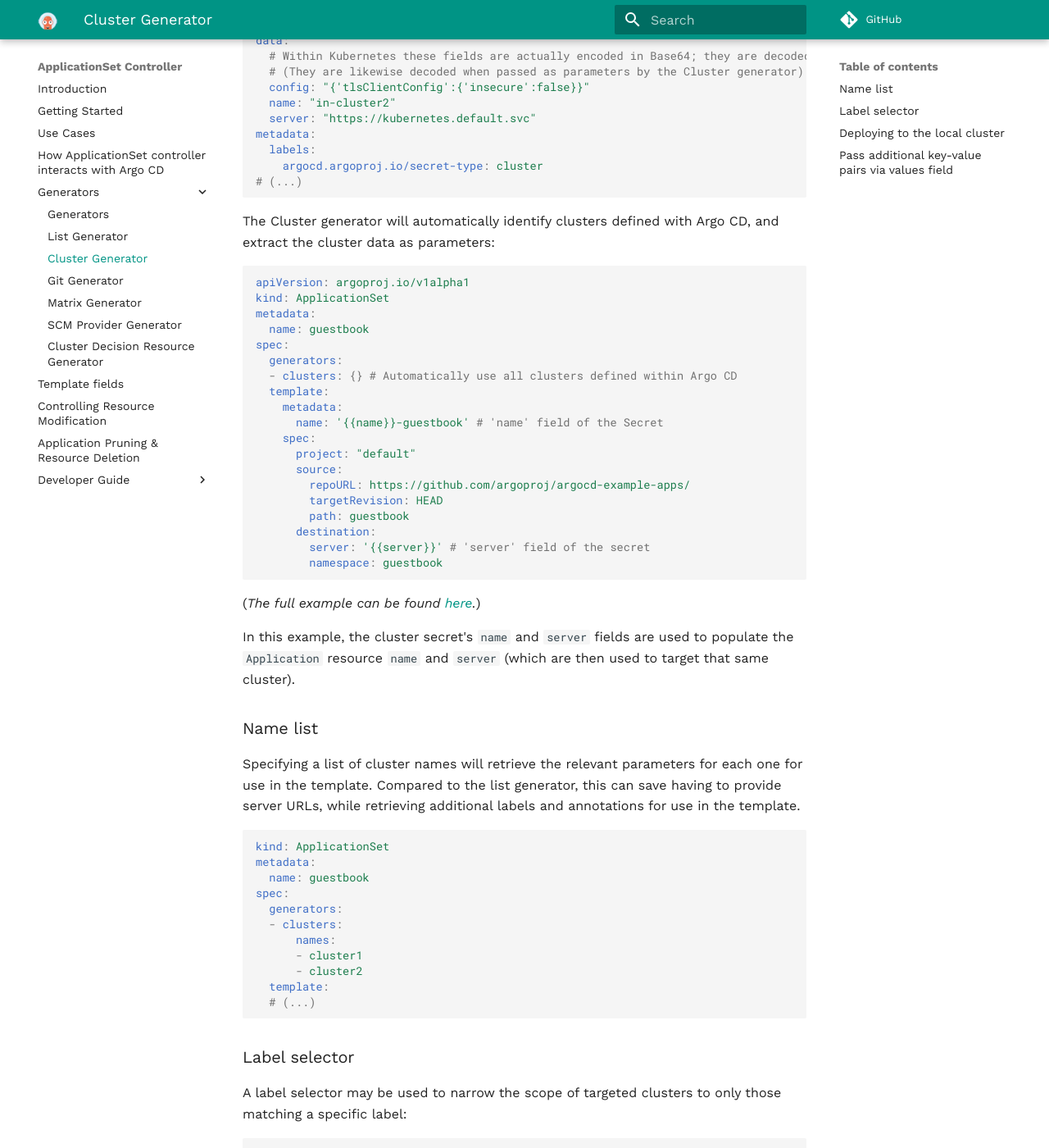
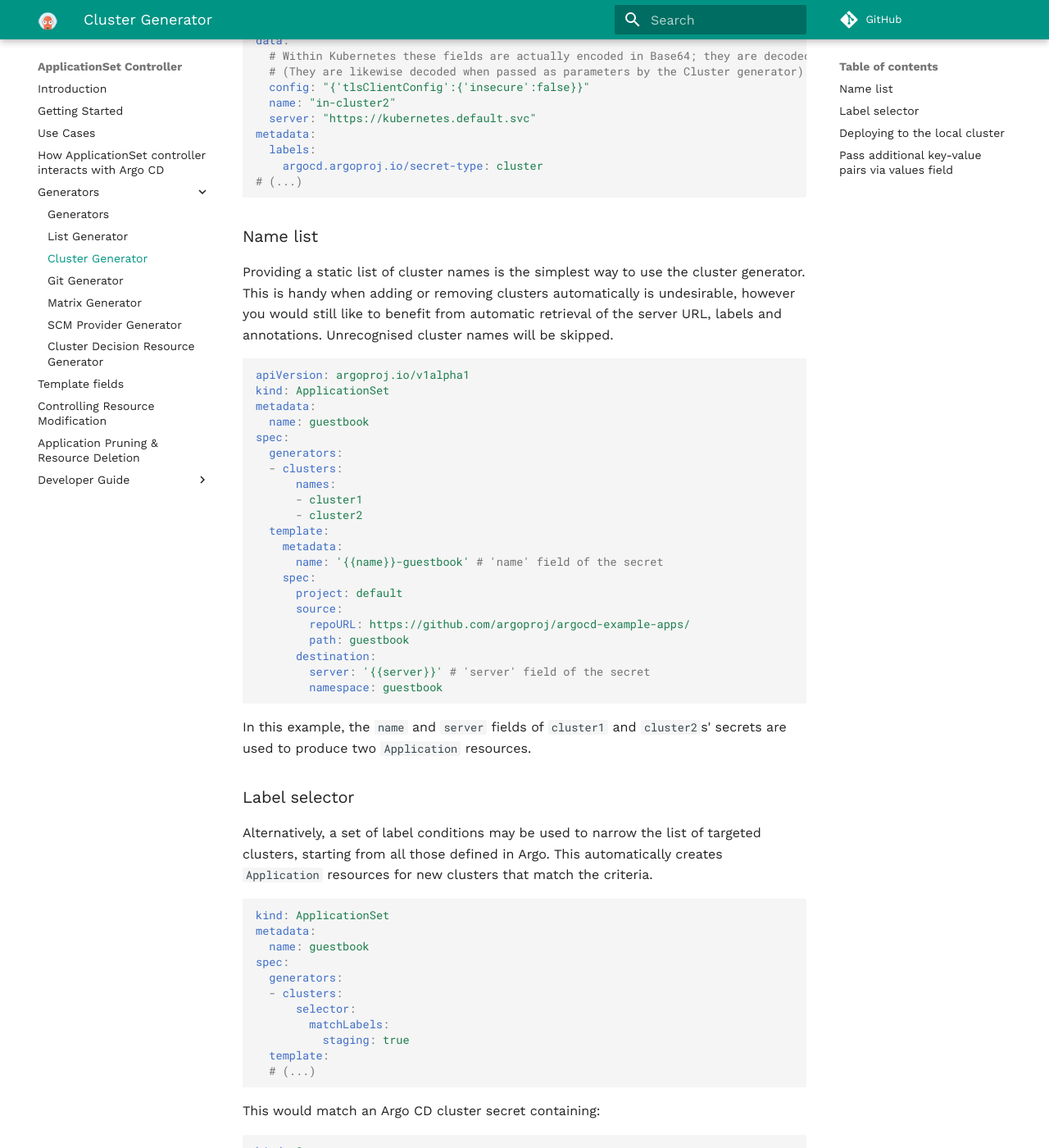
Before and after one commit to argoproj/applicationset, an MkDocs documentation site: the page built from docs/Generators-Cluster.md, in a window 1280 px wide and 1400 px high, scrolled down 580 px. Shown: the whole window at 82% size. Built offline with MkDocs 1.6.1 and Material for MkDocs 9.7.7, drawn with Linux system fonts in a browser that asks for light colours; comment, search, counter and statistics services are not loaded; some of the changed text lies outside the part shown.

Commit message:
Improve flow of Cluster generator docs

````diff
--- a/docs/Generators-Cluster.md
+++ b/docs/Generators-Cluster.md
@@ -26,36 +26,11 @@ metadata:
 # (...)
 ```
 
-The Cluster generator will automatically identify clusters defined with Argo CD, and extract the cluster data as parameters:
+### Name list
+
+Providing a static list of cluster names is the simplest way to use the cluster generator. This is handy when adding or removing clusters automatically is undesirable, however you would still like to benefit from automatic retrieval of the server URL, labels and annotations. Unrecognised cluster names will be skipped.
 ```yaml
 apiVersion: argoproj.io/v1alpha1
-kind: ApplicationSet
-metadata:
-  name: guestbook
-spec:
-  generators:
-  - clusters: {} # Automatically use all clusters defined within Argo CD
-  template:
-    metadata:
-      name: '{{name}}-guestbook' # 'name' field of the Secret
-    spec:
-      project: "default"
-      source:
-        repoURL: https://github.com/argoproj/argocd-example-apps/
-        targetRevision: HEAD
-        path: guestbook
-      destination:
-        server: '{{server}}' # 'server' field of the secret
-        namespace: guestbook
-```
-(*The full example can be found [here](https://github.com/argoproj-labs/applicationset/tree/master/examples/cluster).*)
-
-In this example, the cluster secret's `name` and `server` fields are used to populate the `Application` resource `name` and `server` (which are then used to target that same cluster).
-
-### Name list
-
-Specifying a list of cluster names will retrieve the relevant parameters for each one for use in the template. Compared to the list generator, this can save having to provide server URLs, while retrieving additional labels and annotations for use in the template.
-```yaml
 kind: ApplicationSet
 metadata:
   name: guestbook
@@ -66,12 +41,24 @@ spec:
       - cluster1
       - cluster2
   template:
-  # (...)
+    metadata:
+      name: '{{name}}-guestbook' # 'name' field of the secret
+    spec:
+      project: default
+      source:
+        repoURL: https://github.com/argoproj/argocd-example-apps/
+        path: guestbook
+      destination:
+        server: '{{server}}' # 'server' field of the secret
+        namespace: guestbook
 ```
+
+In this example, the `name` and `server` fields of `cluster1` and `cluster2`s' secrets are used to produce two `Application` resources.
 
 ### Label selector
 
-A label selector may be used to narrow the scope of targeted clusters to only those matching a specific label:
+Alternatively, a set of label conditions may be used to narrow the list of targeted clusters, starting from all those defined in Argo. This automatically creates `Application` resources for new clusters that match the criteria.
+
 ```yaml
 kind: ApplicationSet
 metadata:
@@ -100,7 +87,22 @@ metadata:
 
 The cluster selector also supports set-based requirements, as used by [several core Kubernetes resources](https://kubernetes.io/docs/concepts/overview/working-with-objects/labels/#resources-that-support-set-based-requirements).
 
-Only one of the name list and label selector should be specified. If both are provided, the name list will be ignored.
+A maximum of one of the name list and label selector should be specified. If neither is provided, this is treated as an empty filter, selecting all clusters:
+
+```yaml
+apiVersion: argoproj.io/v1alpha1
+kind: ApplicationSet
+metadata:
+  name: guestbook
+spec:
+  generators:
+  - clusters: {} # automatically use all clusters defined within Argo CD
+# (...)
+```
+
+If both are provided, the name list will be ignored.
+
+(*The full example can be found [here](https://github.com/argoproj-labs/applicationset/tree/master/examples/cluster).*)
 
 ### Deploying to the local cluster
 
````
